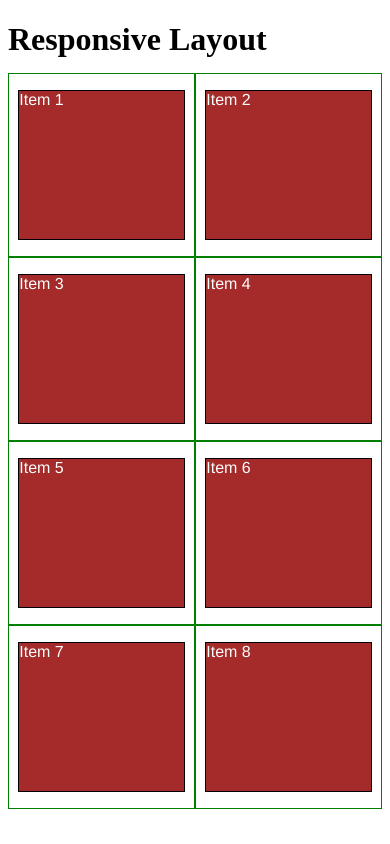
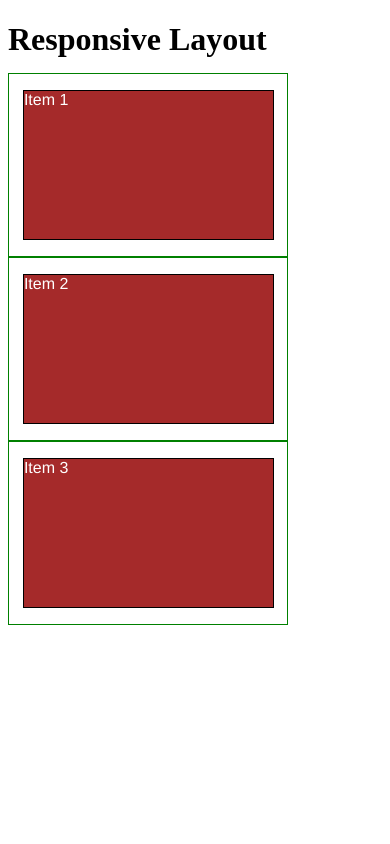
Before and after one commit to anattaxo/coursera, a plain HTML site: page module2_solution/index.html in a window 390 px wide. Drawn offline with Linux system fonts and the light colour scheme.

Commit message:
Update index.html

```diff
--- a/module2_solution/index.html
+++ b/module2_solution/index.html
@@ -161,14 +161,9 @@ p {
 <h1>Responsive Layout</h1>
 
 <div class="row">
-  <div class="col-lg-3 col-md-6"><p>Item 1</p></div>
-  <div class="col-lg-3 col-md-6"><p>Item 2</p></div>
-  <div class="col-lg-3 col-md-6"><p>Item 3</p></div>
-  <div class="col-lg-3 col-md-6"><p>Item 4</p></div>
-  <div class="col-lg-3 col-md-6"><p>Item 5</p></div>
-  <div class="col-lg-3 col-md-6"><p>Item 6</p></div>
-  <div class="col-lg-3 col-md-6"><p>Item 7</p></div>
-  <div class="col-lg-3 col-md-6"><p>Item 8</p></div>
+  <div class="col-lg-3 col-md-6 col-md-9"><p>Item 1</p></div>
+  <div class="col-lg-3 col-md-6 col-md-9"><p>Item 2</p></div>
+  <div class="col-lg-3 col-md-6 col-md-9"><p>Item 3</p></div>
 </div>
 
 </body>
```
